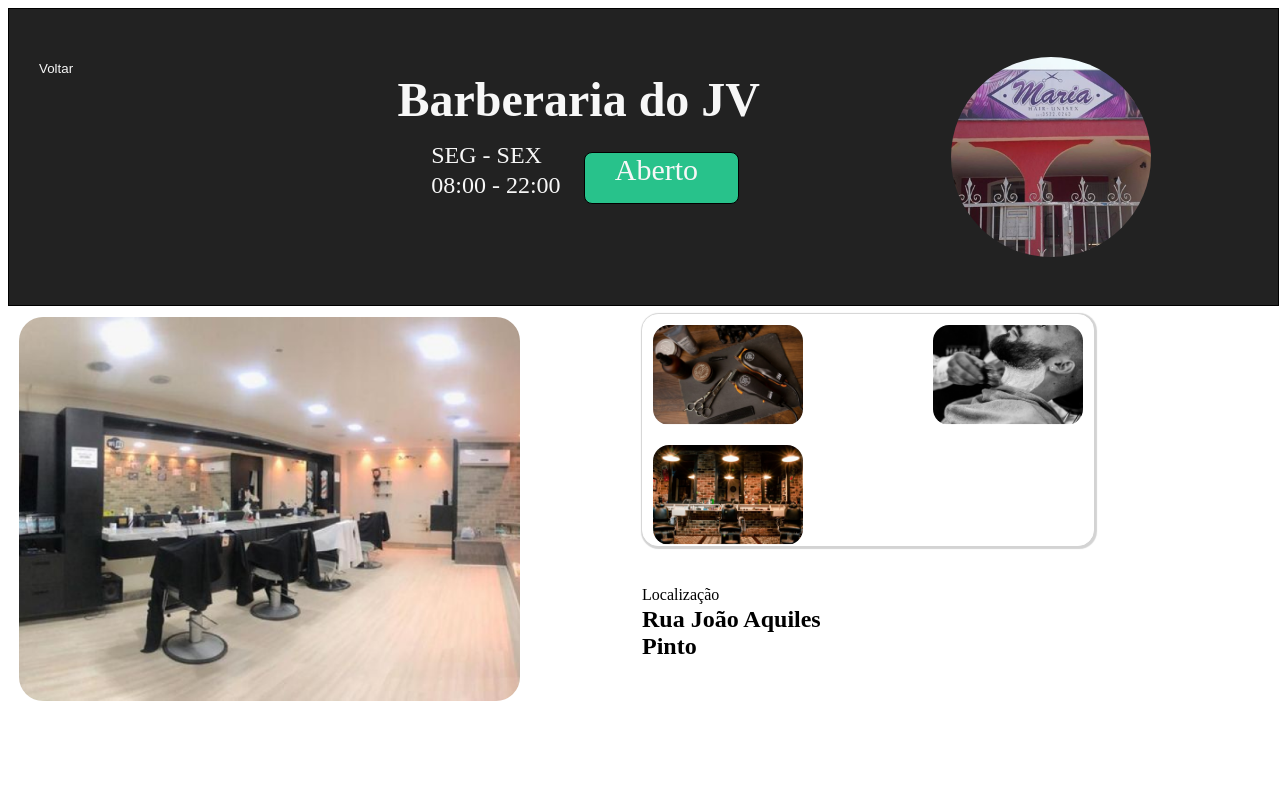
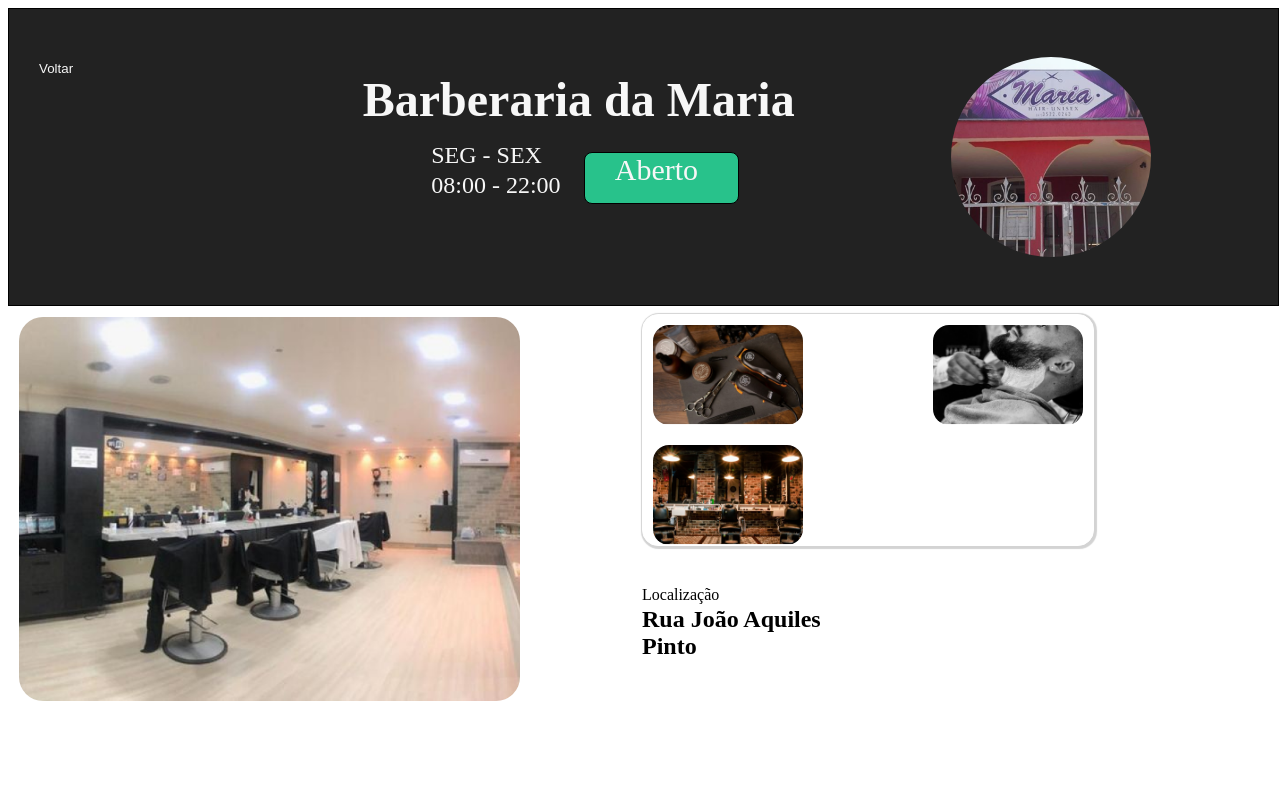
Before and after one commit to Agenda-Synapse/FrontEnd, an Angular app: page /perfilShop in a window 1280 px wide. Shown: the top 800 px of the page. Built offline with nearby package versions, Linux system fonts and the light colour scheme.

Commit message:
Terminado

```diff
--- a/src/app/pages/perfil-shop/perfil-shop.component.html
+++ b/src/app/pages/perfil-shop/perfil-shop.component.html
@@ -3,7 +3,7 @@
     <button class="Voltar">Voltar</button>
 
     <div class="topo-meio">
-        <H2 class="title">Barberaria do JV</H2>
+        <H2 class="title">Barberaria da Maria</H2>
 <div class="info-data">
 
     <div class="data">
```
